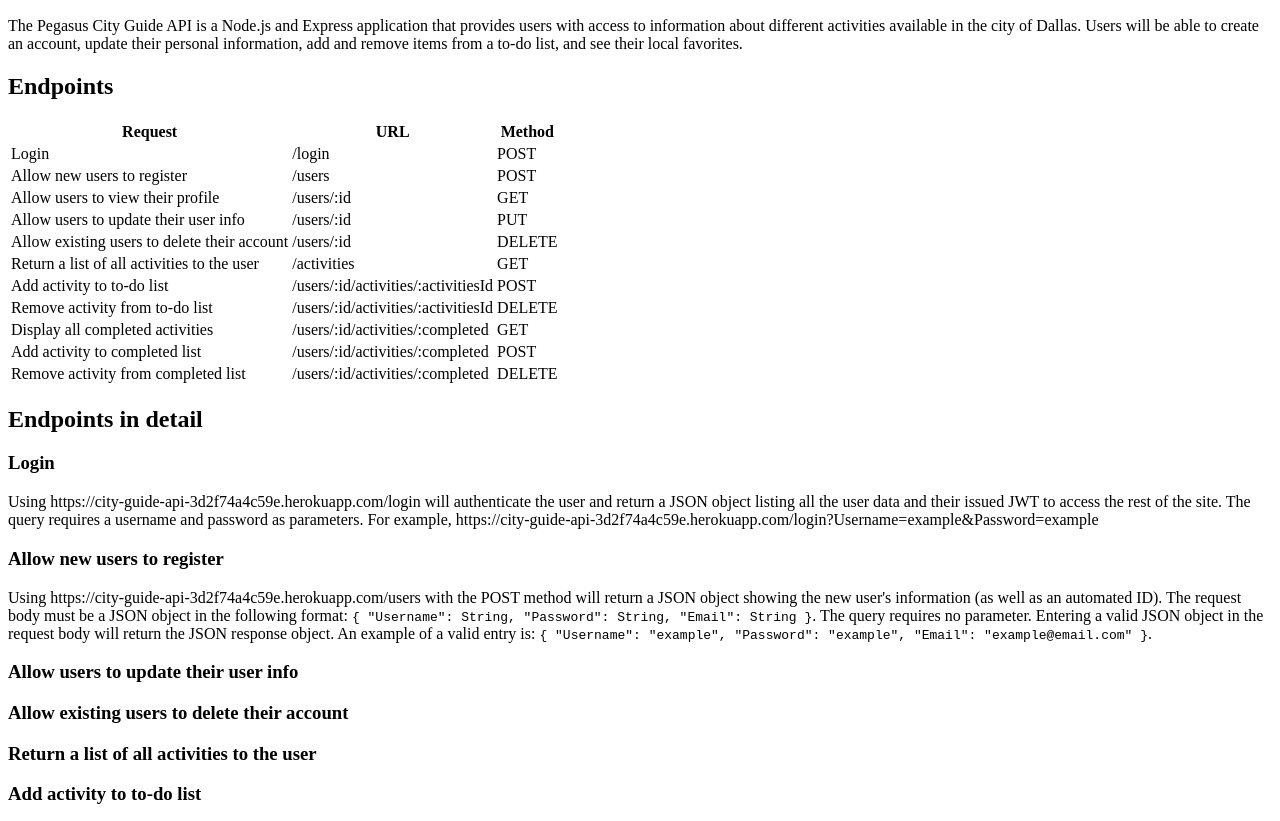
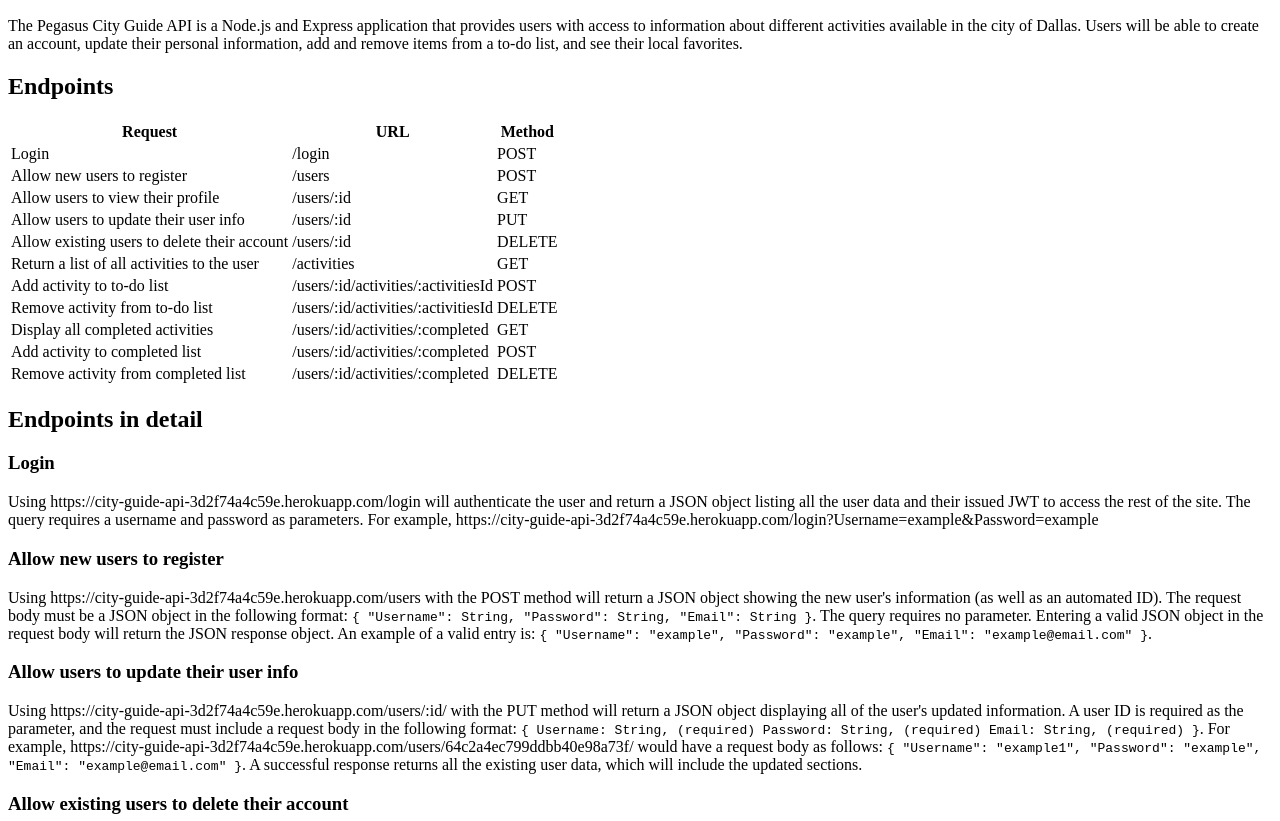
Before and after one commit to kayleebowers/city-guide-api, a website: page public/documentation.html in a window 1280 px wide. Shown: the part 110-931 px from the top of the page. Drawn offline with Linux system fonts and the light colour scheme.

Commit message:
docs: add user profile update and delete instructions

```diff
--- a/public/documentation.html
+++ b/public/documentation.html
@@ -89,7 +89,25 @@
           }</code>.
         </p>
     <h3>Allow users to update their user info</h3>
+        <p>Using https://city-guide-api-3d2f74a4c59e.herokuapp.com/users/:id/ with the PUT method will return a JSON object displaying all of the user's updated information. A user ID is required as the parameter, and the request must include a request body in the following format:
+          <code>{
+            Username: String,
+            (required)
+            Password: String,
+            (required)
+            Email: String,
+            (required)
+          }</code>.
+          For example, https://city-guide-api-3d2f74a4c59e.herokuapp.com/users/64c2a4ec799ddbb40e98a73f/ would have a request body as follows:
+          <code>{
+            "Username": "example1",
+            "Password": "example",
+            "Email": "example@email.com"
+          }</code>.
+          A successful response returns all the existing user data, which will include the updated sections.
+        </p>
     <h3>Allow existing users to delete their account</h3>
+        <p>Using https://city-guide-api-3d2f74a4c59e.herokuapp.com/users/:id with the DELETE method will return the HTML response: "Your account was deleted." No response body is required. The query requires the user ID as a parameter. The example https://city-guide-api-3d2f74a4c59e.herokuapp.com/users/64c2a4ec799ddbb40e98a73f/ would return the HTML response, "Your account was deleted."</p>
     <h3>Return a list of all activities to the user</h3>
     <h3>Add activity to to-do list</h3>
     <h3>Remove activity from to-do list</h3>
```
